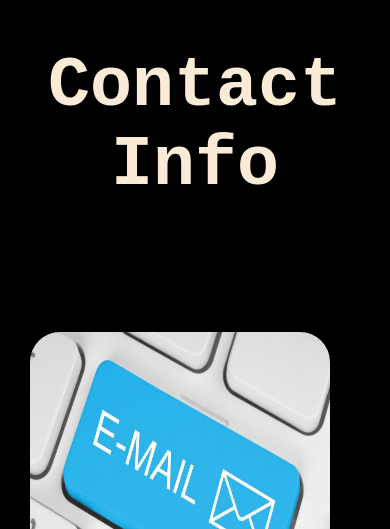
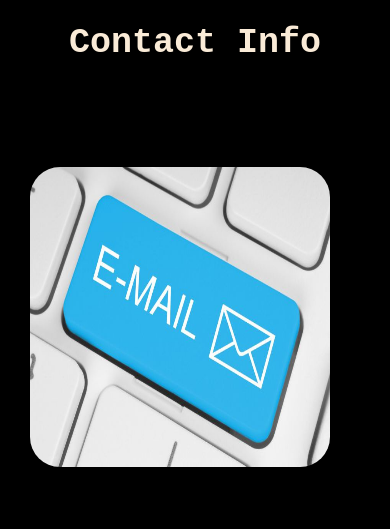
Before and after one commit to Rycu1991/Rycu1991.github.io, a plain HTML site: page contactme.html in a window 390 px wide. Shown: the top 529 px of the page. Drawn offline with Linux system fonts and the light colour scheme.

Commit message:
Update contactme.css

```diff
--- a/contactme.css
+++ b/contactme.css
@@ -34,5 +34,6 @@ a{
     text-decoration: solid;
 }
 @media(max-width: 768px){
-
+    h1{
+        font-size:35px;}
 }
```
